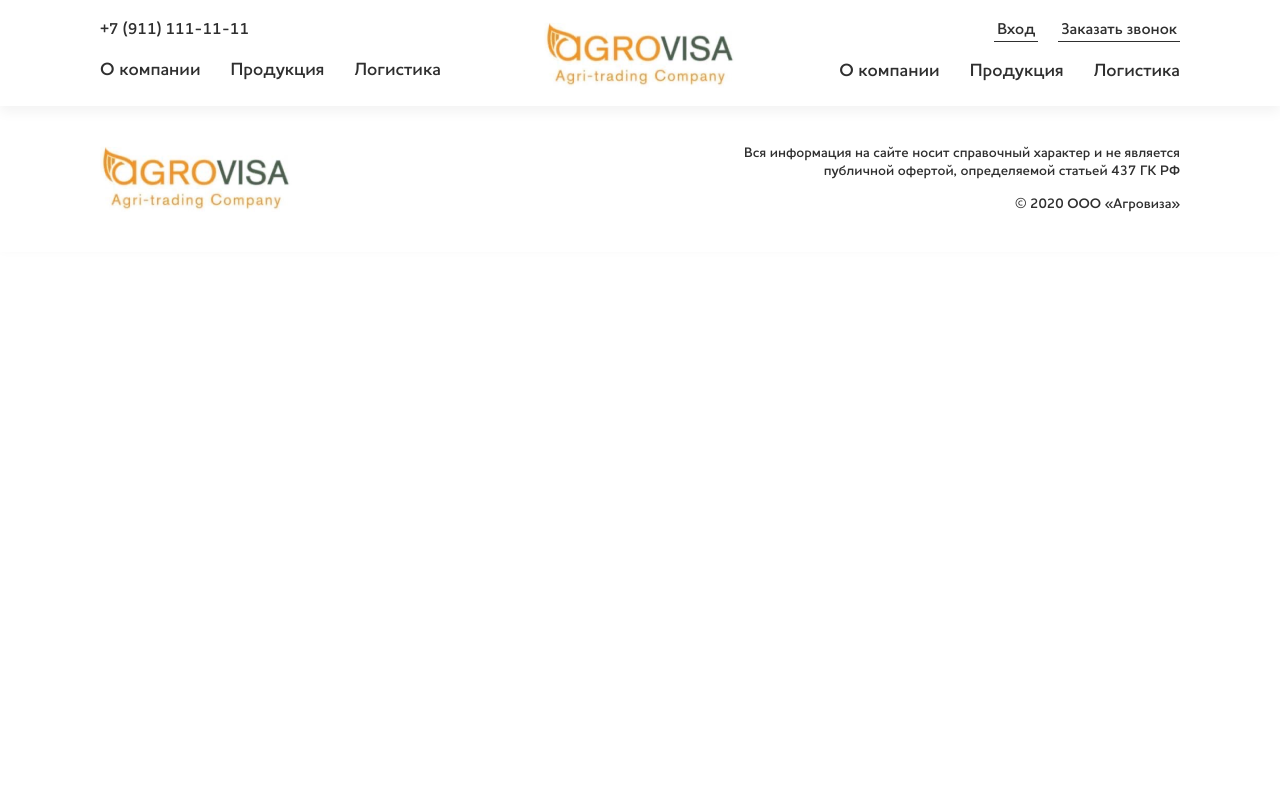
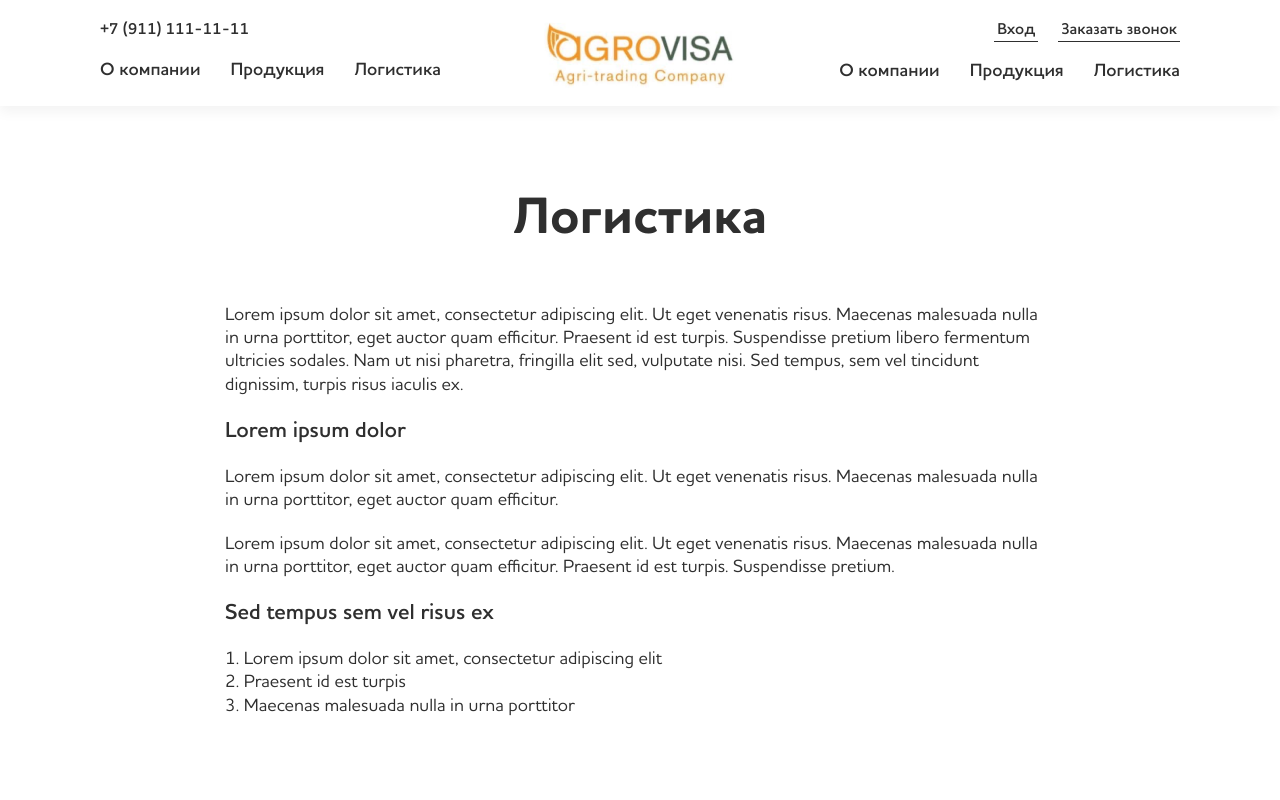
Before and after one commit to dan-rusakov/agrovisa, a Vue app: page /logistics in a window 1280 px wide. Shown: the top 800 px of the page. Built offline with nearby package versions, Linux system fonts and the light colour scheme.

Commit message:
add Logistics page

```diff
--- a/src/router/index.js
+++ b/src/router/index.js
@@ -14,7 +14,12 @@ Vue.use(VueRouter);
     path: '/products',
     name: 'Products',
     component: () => import(/* webpackChunkName: "products" */ '../views/Products.vue')
-  }
+  },
+  {
+    path: '/logistics',
+    name: 'Logistics',
+    component: () => import(/* webpackChunkName: "logistics" */ '../views/Logistics.vue')
+  },
 ];
 
 const router = new VueRouter({
--- /dev/null
+++ b/src/views/Logistics.vue
@@ -0,0 +1,96 @@
+<template>
+  <div class="content">
+    <section class="logistics-page">
+      <div class="logistics-page__wrapper">
+        <h1 class="logistics-page__title">Логистика</h1>
+        <div class="logistics-page__description-box">
+          <p>Lorem ipsum dolor sit amet, consectetur adipiscing elit. Ut eget venenatis risus. Maecenas malesuada nulla in urna porttitor, eget auctor quam efficitur. Praesent id est turpis. Suspendisse pretium libero fermentum ultricies sodales. Nam ut nisi pharetra, fringilla elit sed, vulputate nisi. Sed tempus, sem vel tincidunt dignissim, turpis risus iaculis ex.</p>
+          <h3>Lorem ipsum dolor </h3>
+          <p>Lorem ipsum dolor sit amet, consectetur adipiscing elit. Ut eget venenatis risus. Maecenas malesuada nulla in urna porttitor, eget auctor quam efficitur.</p>
+          <p>Lorem ipsum dolor sit amet, consectetur adipiscing elit. Ut eget venenatis risus. Maecenas malesuada nulla in urna porttitor, eget auctor quam efficitur. Praesent id est turpis. Suspendisse pretium.</p>
+          <h3>Sed tempus sem vel risus ex</h3>
+          <ol>
+            <li>Lorem ipsum dolor sit amet, consectetur adipiscing elit</li>
+            <li>Praesent id est turpis</li>
+            <li>Maecenas malesuada nulla in urna porttitor</li>
+          </ol>
+        </div>
+      </div>
+    </section>
+  </div>
+</template>
+
+<script>
+  export default {
+    name: 'Logistics',
+  }
+</script>
+
+<style lang="scss">
+  .logistics-page {
+    background-color: $white;
+    padding: 80px 0 110px;
+  }
+
+  .logistics-page__wrapper {
+    max-width: 1140px;
+    margin: 0 auto;
+    padding: 0 30px;
+    display: flex;
+    flex-direction: column;
+    align-items: center;
+  }
+
+  .logistics-page__title {
+    font-family: $font-family-base;
+    font-size: 52px;
+    font-weight: $bold;
+    color: $text-color;
+    margin: 0 0 50px;
+  }
+
+  .logistics-page__description-box {
+    max-width: 830px;
+
+    p {
+      font-family: $font-family-base;
+      font-weight: $medium;
+      font-size: 18px;
+      color: $text-color;
+      margin: 0 0 20px;
+
+      &:last-child {
+        margin-bottom: 0;
+      }
+    }
+
+    h2, h3 {
+      font-family: $font-family-base;
+      font-weight: $semibold;
+      font-size: 22px;
+      color: $text-color;
+      margin: 0 0 20px;
+
+      &:last-child {
+        margin-bottom: 0;
+      }
+    }
+
+    ul, ol {
+      margin-bottom: 20px;
+
+      &:last-child {
+        margin-bottom: 0;
+      }
+    }
+
+    li {
+      font-family: $font-family-base;
+      font-weight: $medium;
+      font-size: 18px;
+      color: $text-color;
+      display: list-item;
+      list-style-position: inside;
+    }
+  }
+</style>
```
